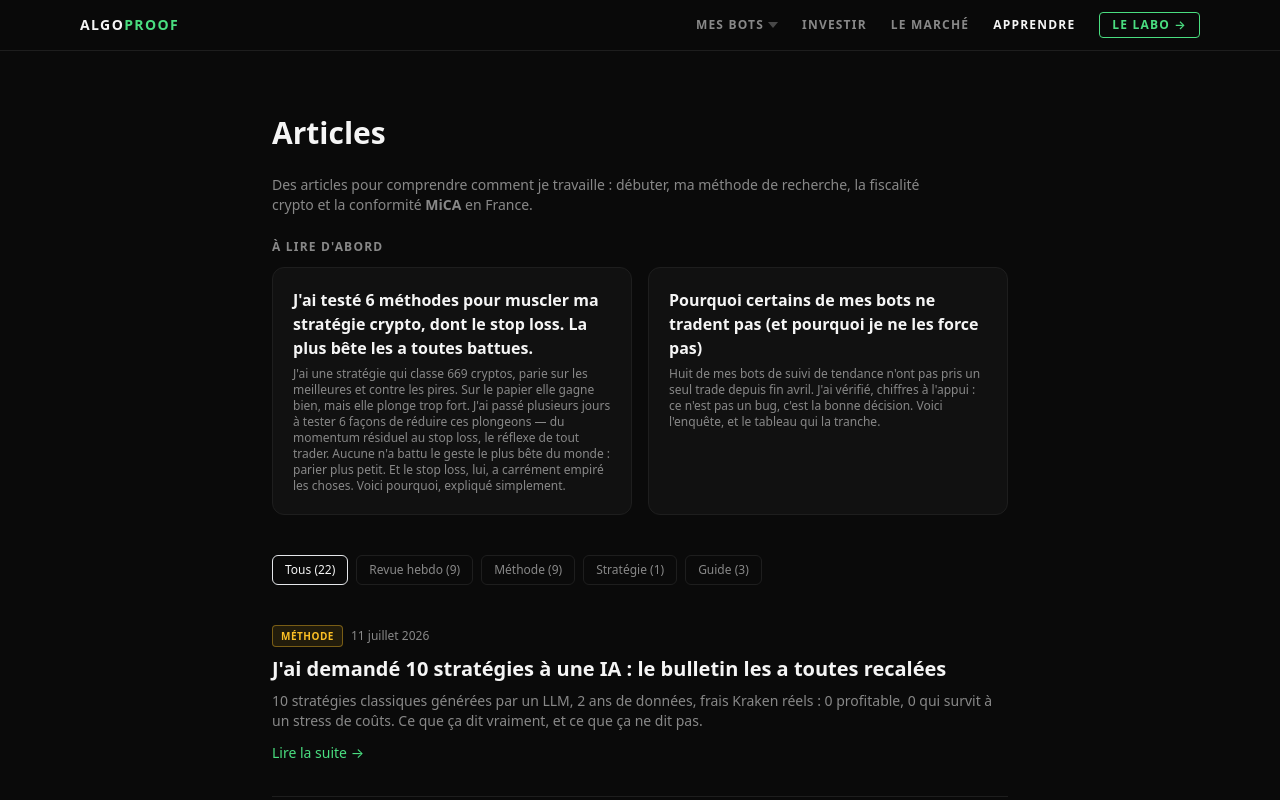
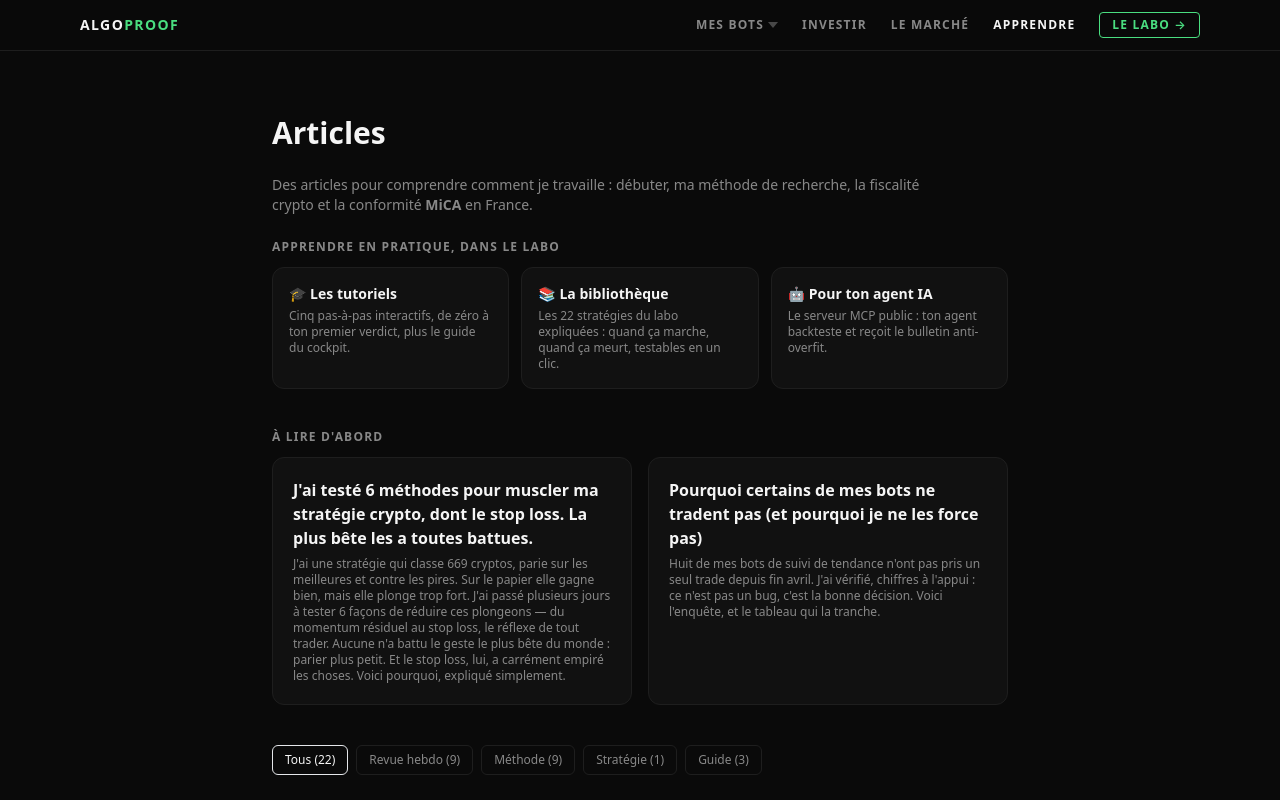
Before and after one commit to Tosmahdess/algoproof, a Next.js app: page /blog in a window 1280 px wide. Shown: the top 800 px of the page. Built offline with nearby package versions, Linux system fonts and the light colour scheme.

Commit message:
feat(blog): 'apprendre en pratique' strip - lab tutorials, library and MCP agents discoverable from the nav's APPRENDRE page too
Co-Authored-By: Claude Fable 5 <noreply@anthropic.com>

```diff
--- a/src/components/BlogListClient.tsx
+++ b/src/components/BlogListClient.tsx
@@ -33,6 +33,25 @@ export function BlogListClient({ articles }: { articles: ArticleMeta[] }) {
       <p className="text-sm text-muted max-w-2xl mb-6">
         Des articles pour comprendre comment je travaille : débuter, ma méthode de recherche, la fiscalité crypto et la conformité <strong>MiCA</strong> en France.
       </p>
+
+      {/* Apprendre en pratique : les entrees du labo (2e chemin de decouverte) */}
+      <div className="mb-10">
+        <h2 className="text-xs font-semibold tracking-widest uppercase text-muted mb-3">Apprendre en pratique, dans le labo</h2>
+        <div className="grid grid-cols-1 sm:grid-cols-3 gap-3">
+          <a href="https://lab.algoproof.fr/apprendre" className="bg-card border border-border rounded-xl p-4 hover:border-positive/30 transition-colors">
+            <div className="font-bold text-sm mb-1">🎓 Les tutoriels</div>
+            <p className="text-xs text-muted">Cinq pas-à-pas interactifs, de zéro à ton premier verdict, plus le guide du cockpit.</p>
+          </a>
+          <a href="https://lab.algoproof.fr/bibliotheque" className="bg-card border border-border rounded-xl p-4 hover:border-positive/30 transition-colors">
+            <div className="font-bold text-sm mb-1">📚 La bibliothèque</div>
+            <p className="text-xs text-muted">Les 22 stratégies du labo expliquées : quand ça marche, quand ça meurt, testables en un clic.</p>
+          </a>
+          <a href="https://lab.algoproof.fr/agents" className="bg-card border border-border rounded-xl p-4 hover:border-positive/30 transition-colors">
+            <div className="font-bold text-sm mb-1">🤖 Pour ton agent IA</div>
+            <p className="text-xs text-muted">Le serveur MCP public : ton agent backteste et reçoit le bulletin anti-overfit.</p>
+          </a>
+        </div>
+      </div>
 
       {/* Pinned articles */}
       {pinned.length > 0 && (
```
